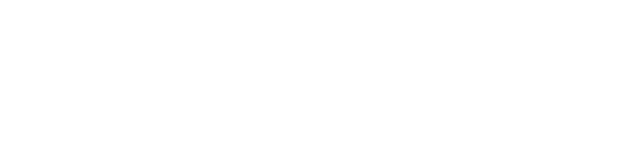
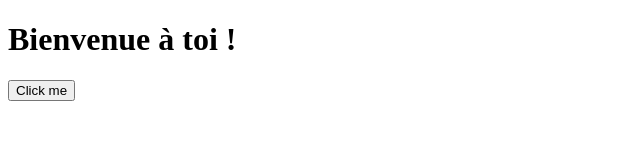
Before and after one commit to lucascoquillat4/js_trial, a plain HTML site: page index.html in a window 1280 px wide. Shown: the whole page, without its empty margins (0-640 px from the left). Drawn offline with Linux system fonts and the light colour scheme.

Commit message:
push test button

```diff
--- a/index.html
+++ b/index.html
@@ -7,6 +7,14 @@
     <title>js-trial</title>
 </head>
 <body>
-    <script src="js/app.js"></script>
+    <h1>Bienvenue à toi !</h1>
+    <button onclick="myFunction()">Click me</button>
+    <p id="demo"></p>
+
+    <script src="js/app.js">
+        function myFunction() {
+          document.getElementById("demo").innerHTML = "Hello World";
+        }
+    </script>
 </body>
 </html>
```
